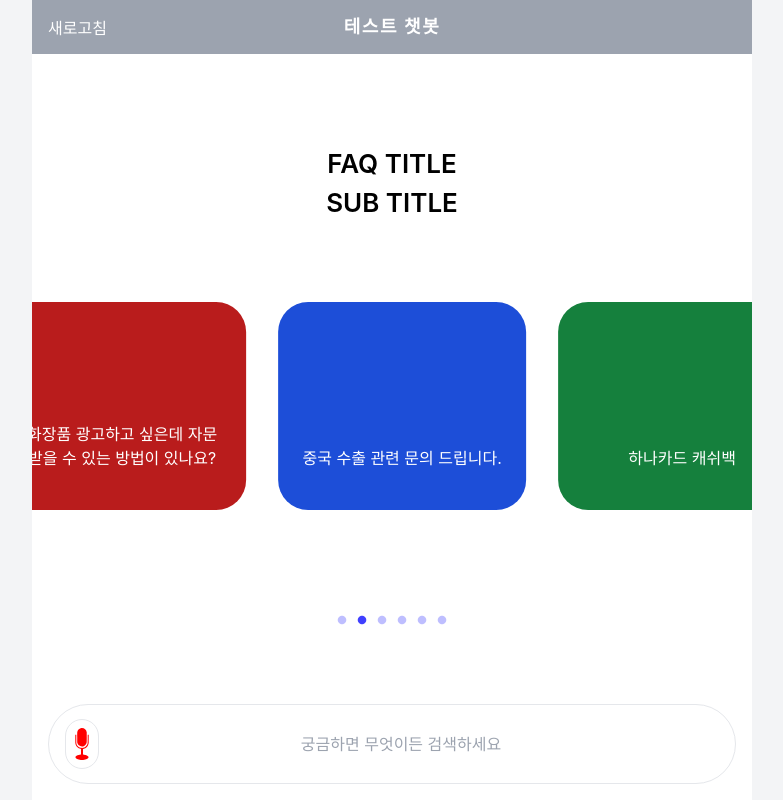
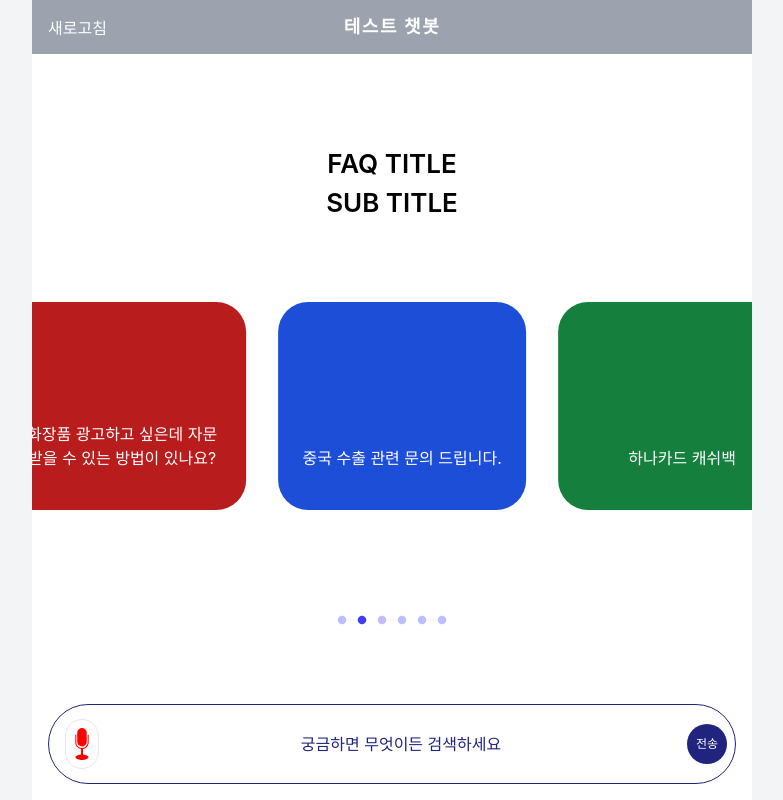
Before and after one commit to hasangwon/gentlepie-test, a Next.js app: page / in a window 1280 px wide. Shown: the whole page, without its empty margins (248-1031 px from the left). Built offline with nearby package versions, Linux system fonts and the light colour scheme; a web font is replaced by a local one; what axios-mock-adapter would draw is missing.

Commit message:
Fix : tailwind 기본 색 지정

```diff
--- a/tailwind.config.ts
+++ b/tailwind.config.ts
@@ -8,6 +8,16 @@ const config: Config = {
   ],
   theme: {
     extend: {
+      colors: {
+        primary: {
+          DEFAULT: '#20247E'
+        },
+        neutral: {
+          dark: '#020202',
+          normal: '#F6F8FA',
+          light: '#ECF1F6'
+        }
+      },
       backgroundImage: {
         "gradient-radial": "radial-gradient(var(--tw-gradient-stops))",
         "gradient-conic":
```
